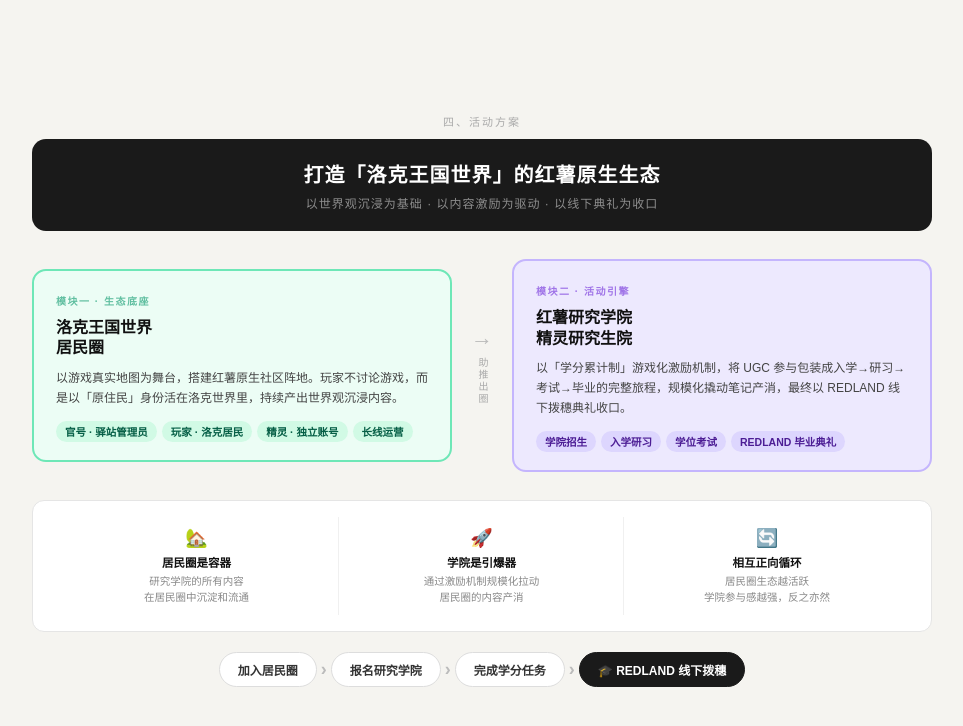
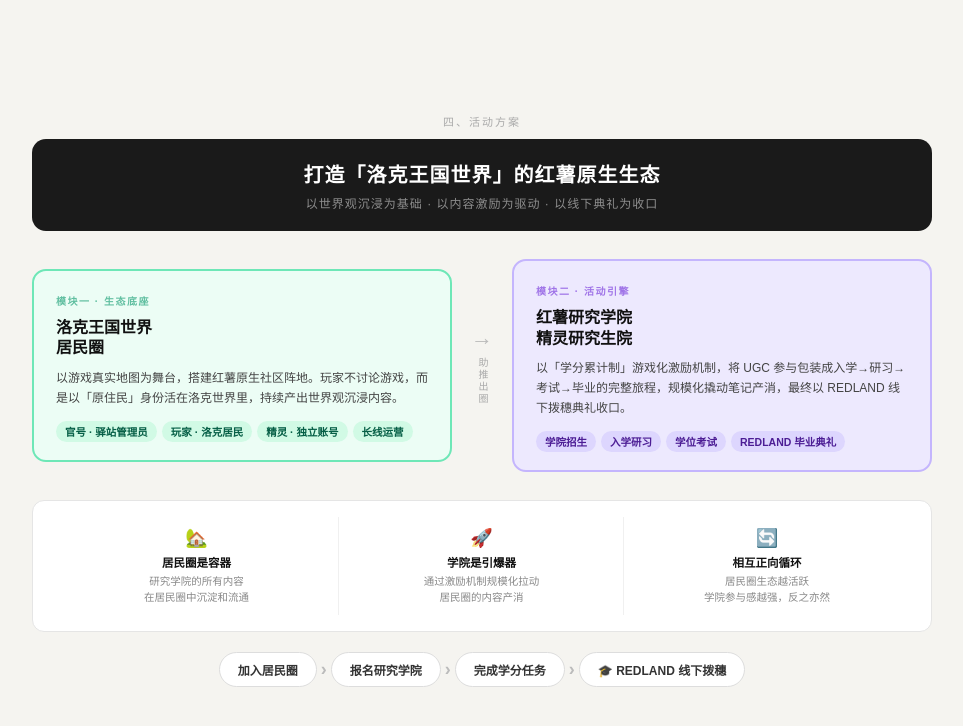
Before and after one commit to leahhhli0227/rocokingdom-mindmap, a plain HTML site: page section4.html in a window 1280 px wide. Shown: the whole page, without its empty margins (158-1121 px from the left). Drawn offline with Linux system fonts and the light colour scheme.

Commit message:
v8 remove highlight

```diff
--- a/section4.html
+++ b/section4.html
@@ -274,7 +274,7 @@
     <div class="loop-arr">›</div>
     <div class="loop-node">完成学分任务</div>
     <div class="loop-arr">›</div>
-    <div class="loop-node highlight">🎓 REDLAND 线下拨穗</div>
+    <div class="loop-node">🎓 REDLAND 线下拨穗</div>
   </div>
 
 </div>
```
